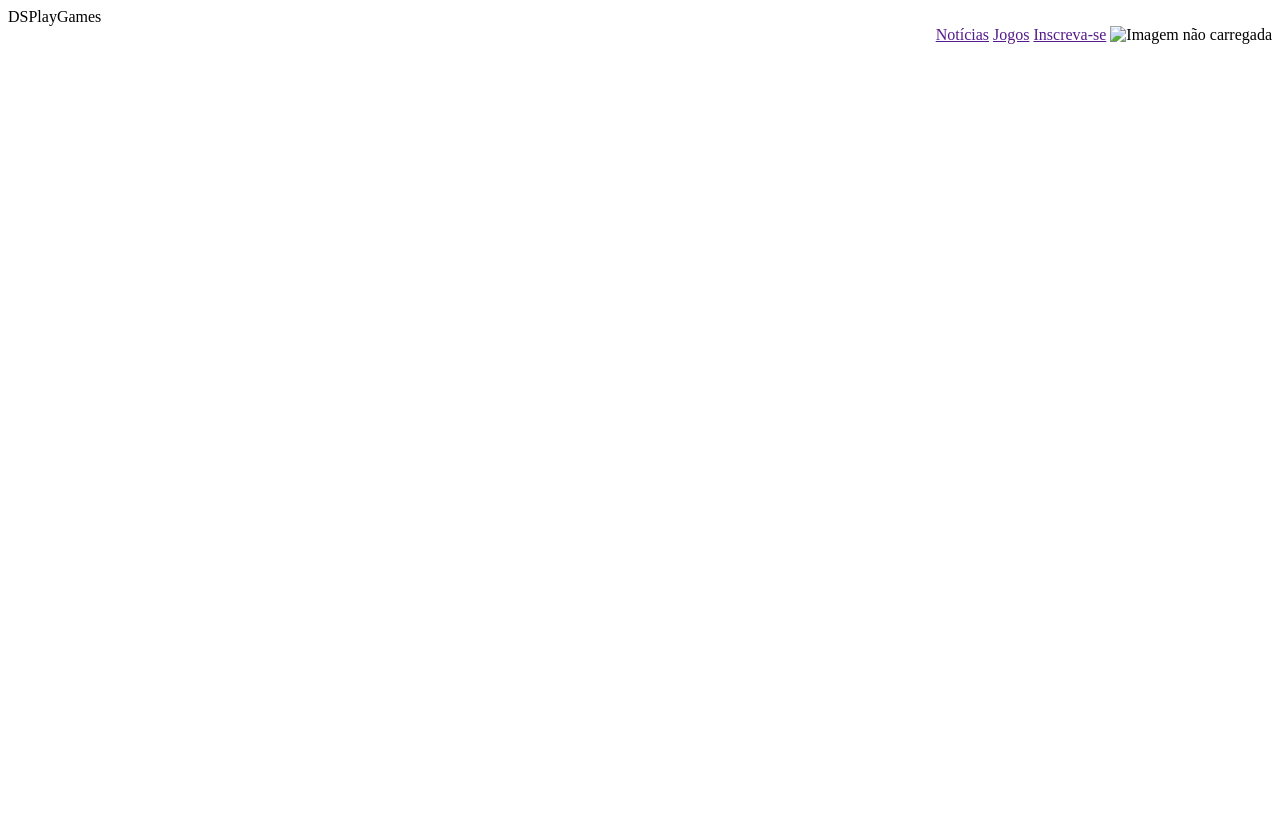
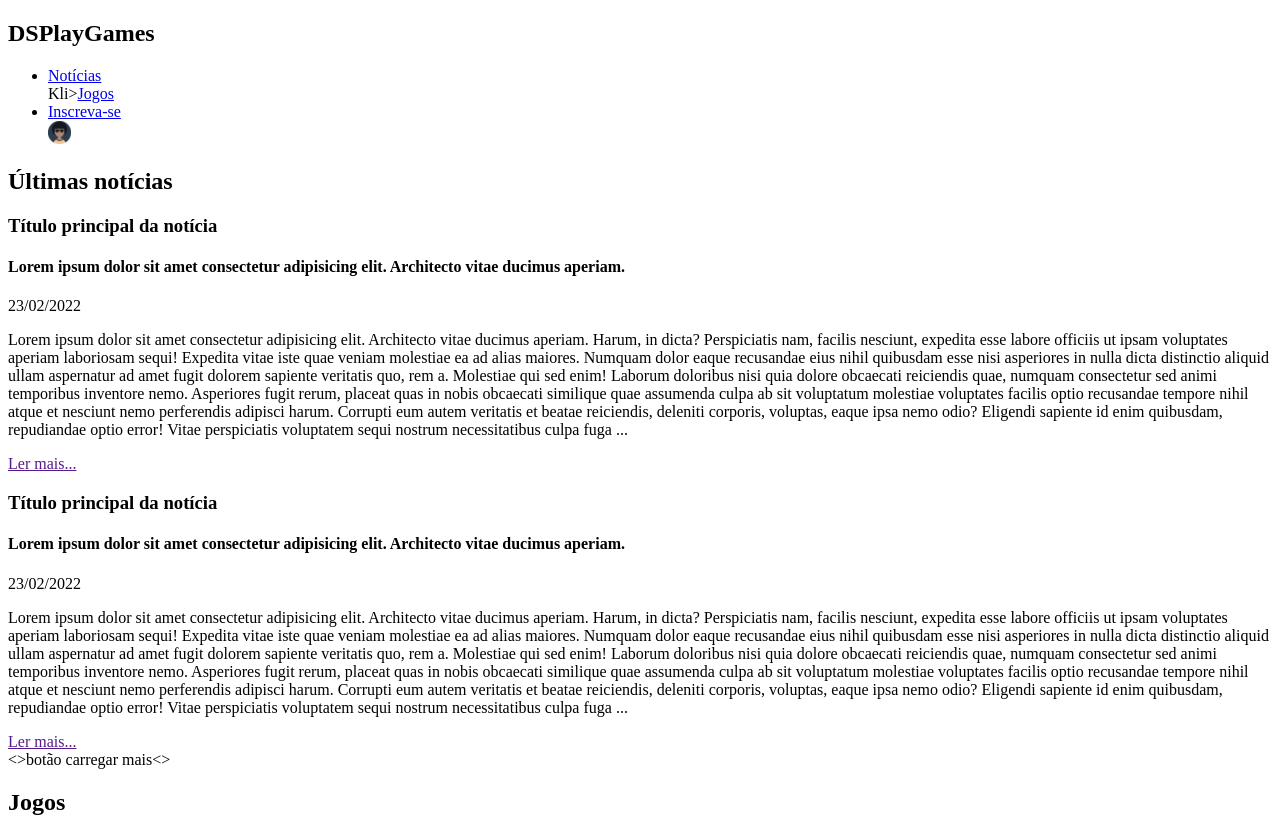
Before and after one commit to Hfictus/des1HTML, a plain HTML site: page index.html in a window 1280 px wide. Shown: the top 819 px of the page. Drawn offline with Linux system fonts and the light colour scheme.

Commit message:
index uptudate

```diff
--- a/index.html
+++ b/index.html
@@ -1,23 +1,139 @@
 <!DOCTYPE html>
 <html lang="en">
-<head>
-    <meta charset="UTF-8">
-    <meta http-equiv="X-UA-Compatible" content="IE=edge">
-    <meta name="viewport" content="width=device-width, initial-scale=1.0">
+  <head>
+    <meta charset="UTF-8" />
+    <meta http-equiv="X-UA-Compatible" content="IE=edge" />
+    <meta name="viewport" content="width=device-width, initial-scale=1.0" />
     <title>Web1200</title>
-</head>
-<body>
-    <header>
-        <label align="left">DSPlayGames</label>
-        <div align="right">
-            <a href="">Notícias</a>
-            <a href="">Jogos</a>
-            <a href="">Inscreva-se</a>
-            <img src="" alt="Imagem não carregada">
+  </head>
+  <body>
+    <header id="dsPlayGames">
+      <nav>
+        <div>
+          <h1>DSPlayGames</h1>
         </div>
+        <div>
+          <ul>
+            <li><a href="#news">Notícias</a></li>
+            Kli><a href="#games">Jogos</a></li>
+            <li><a href="#subscribe">Inscreva-se</a></li>
+            <img src="img/user.png" alt="user"
+            width="23.27" height="23.27">
+          </ul>
+        </div>
+      </nav>
     </header>
-
-
-
-</body>
+    <main>
+      <section id="news">
+        <h2>Últimas notícias</h2>
+        <div>
+          <h3>Título principal da notícia</h3>
+          <h4>
+            Lorem ipsum dolor sit amet consectetur adipisicing elit. Architecto
+            vitae ducimus aperiam.
+          </h4>
+          <p>23/02/2022</p>
+          <p>
+            Lorem ipsum dolor sit amet consectetur adipisicing elit. Architecto
+            vitae ducimus aperiam. Harum, in dicta? Perspiciatis nam, facilis
+            nesciunt, expedita esse labore officiis ut ipsam voluptates aperiam
+            laboriosam sequi! Expedita vitae iste quae veniam molestiae ea ad
+            alias maiores. Numquam dolor eaque recusandae eius nihil quibusdam
+            esse nisi asperiores in nulla dicta distinctio aliquid ullam
+            aspernatur ad amet fugit dolorem sapiente veritatis quo, rem a.
+            Molestiae qui sed enim! Laborum doloribus nisi quia dolore obcaecati
+            reiciendis quae, numquam consectetur sed animi temporibus inventore
+            nemo. Asperiores fugit rerum, placeat quas in nobis obcaecati
+            similique quae assumenda culpa ab sit voluptatum molestiae
+            voluptates facilis optio recusandae tempore nihil atque et nesciunt
+            nemo perferendis adipisci harum. Corrupti eum autem veritatis et
+            beatae reiciendis, deleniti corporis, voluptas, eaque ipsa nemo
+            odio? Eligendi sapiente id enim quibusdam, repudiandae optio error!
+            Vitae perspiciatis voluptatem sequi nostrum necessitatibus culpa
+            fuga ...
+          </p>
+          <a href="">Ler mais...</a>
+        </div>
+        <div>
+          <h3>Título principal da notícia</h3>
+          <h4>
+            Lorem ipsum dolor sit amet consectetur adipisicing elit. Architecto
+            vitae ducimus aperiam.
+          </h4>
+          <p>23/02/2022</p>
+          <p>
+            Lorem ipsum dolor sit amet consectetur adipisicing elit. Architecto
+            vitae ducimus aperiam. Harum, in dicta? Perspiciatis nam, facilis
+            nesciunt, expedita esse labore officiis ut ipsam voluptates aperiam
+            laboriosam sequi! Expedita vitae iste quae veniam molestiae ea ad
+            alias maiores. Numquam dolor eaque recusandae eius nihil quibusdam
+            esse nisi asperiores in nulla dicta distinctio aliquid ullam
+            aspernatur ad amet fugit dolorem sapiente veritatis quo, rem a.
+            Molestiae qui sed enim! Laborum doloribus nisi quia dolore obcaecati
+            reiciendis quae, numquam consectetur sed animi temporibus inventore
+            nemo. Asperiores fugit rerum, placeat quas in nobis obcaecati
+            similique quae assumenda culpa ab sit voluptatum molestiae
+            voluptates facilis optio recusandae tempore nihil atque et nesciunt
+            nemo perferendis adipisci harum. Corrupti eum autem veritatis et
+            beatae reiciendis, deleniti corporis, voluptas, eaque ipsa nemo
+            odio? Eligendi sapiente id enim quibusdam, repudiandae optio error!
+            Vitae perspiciatis voluptatem sequi nostrum necessitatibus culpa
+            fuga ...
+          </p>
+          <a href="">Ler mais...</a>
+        </div>
+        <>botão carregar mais<>
+      </section>
+      <section id="games">
+        <h2>Jogos</h2>
+        <div>
+          <img src="img/game.png" alt="Horizon Forbidden West"
+          width="300" height="168">
+          <div>
+            <h3>Horizon Forbidden West</h3>
+            <p>De Sony Interactive Entertainment</p>
+            <p>9.7</p>
+          </div>
+        </div>
+        <div>
+            <img src="img/game.png" alt="Horizon Forbidden West"
+            width="300" height="168">
+          <div>
+            <h3>Horizon Forbidden West</h3>
+            <p>De Sony Interactive Entertainment</p>
+            <p>9.7</p>
+          </div>
+        </div>
+        <div>
+            <img src="img/game.png" alt="Horizon Forbidden West"
+            width="300" height="168">
+          <div>
+            <h3>Horizon Forbidden West</h3>
+            <p>De Sony Interactive Entertainment</p>
+            <p>9.7</p>
+          </div>
+        </div>
+      </section>
+      <section id="subscribe">
+        <h2>Faça sua inscrição</h2>
+        <div></div>
+      </section>
+    </main>
+    <footer>
+      <div>
+        <address>
+          <a href="">@dsplaygames</a>
+        </address>
+        <!-- ver como usar o mailto-->
+        <a href="#dsPlayGames">/dsplaygames</a>
+      </div>
+      <div>
+        <p>DS Play Games Ltda. Todos direitos reservados</p>
+      </div>
+      <div>
+        <a href="">Política de privacidade</a>
+        <a href="">Termos de uso</a>
+      </div>
+    </footer>
+  </body>
 </html>
```
Also changed, not shown: img/game.png (added), img/user.png (added).
